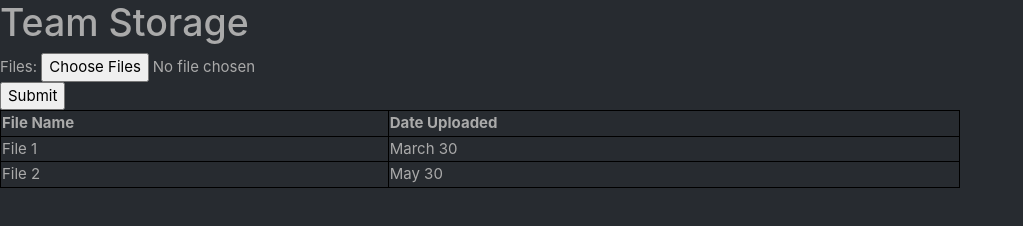
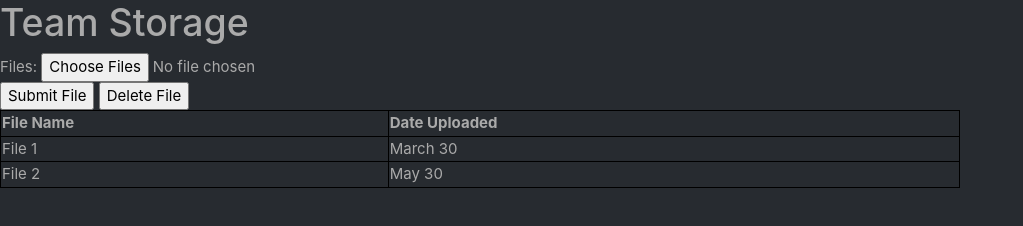
Before and after one commit to HectorBonilla17/Project2Collaborate, a plain HTML site: page teamstorage.html in a window 1280 px wide. Shown: the whole page, without its empty margins (0-1023 px from the left). Drawn offline with Linux system fonts and the light colour scheme.

Commit message:
updated faculty_selection & teamstorage

```diff
--- a/teamstorage.html
+++ b/teamstorage.html
@@ -38,7 +38,8 @@ StudentID
 <form id="myForm" method="post" enctype="multipart/form-data">
   Files: <input type="file" id="files" name="files" multiple><br/>
   <div id="selectedFiles"></div>
-  <input type="submit">
+  <input type="button" id="teamstorage_submit" value="Submit File">
+  <input type="button" id="teamstorage_delete" value="Delete File">
 </form>
 
 <table style="width:75%">
```
Also changed, not shown: selection_faculty.html (+3 -0 lines).
